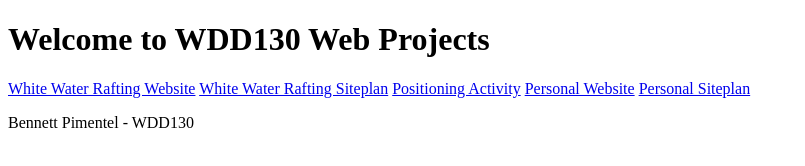
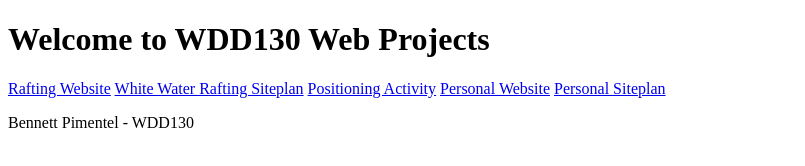
Before and after one commit to BennettPimmentel/wdd130, a plain HTML site: page index.html in a window 1280 px wide. Shown: the whole page, without its empty margins (0-805 px from the left). Drawn offline with Linux system fonts and the light colour scheme.

```diff
--- a/index.html
+++ b/index.html
@@ -8,7 +8,7 @@
 <body>
     <h1>Welcome to WDD130 Web Projects</h1>
 <nav>
-  <a href="wwr/index.html">White Water Rafting Website</a>
+  <a href="wwr/index.html">Rafting Website</a>
   <a href="wwr/site-plan-rafting.html">White Water Rafting Siteplan</a>
   <a href="positioning.html">Positioning Activity</a>
   <a href="#">Personal Website</a>
```
